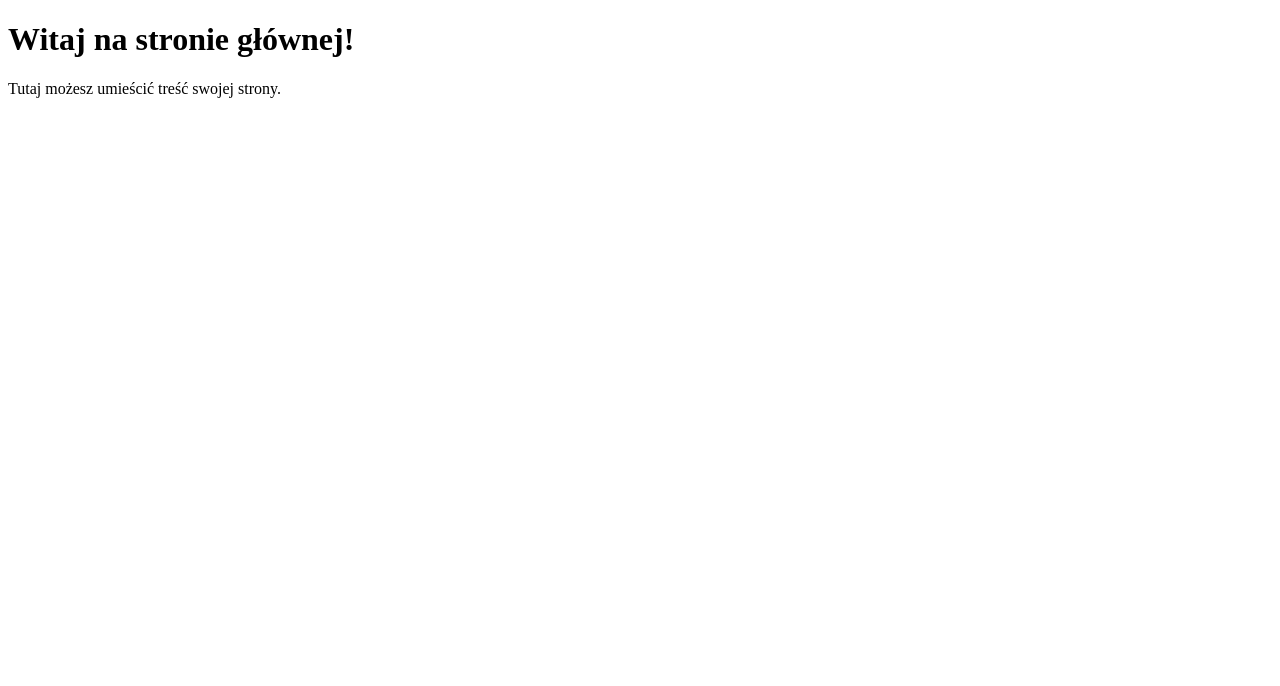
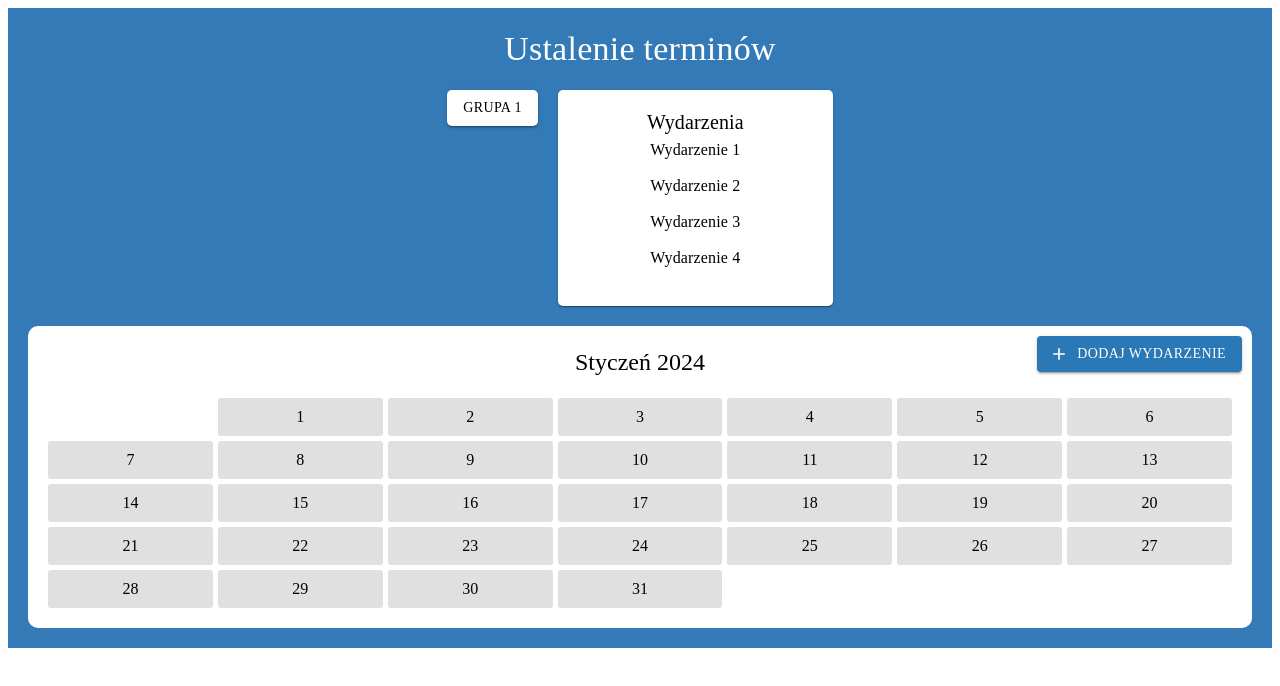
Before and after one commit to ProKroks/Czas_Wolny, a React (Create React App) app: page /home in a window 1280 px wide. Shown: the top 686 px of the page. Built offline with nearby package versions, Linux system fonts and the light colour scheme.

Commit message:
add calendar and event form functionality

```diff
--- a/package.json
+++ b/package.json
@@ -3,9 +3,10 @@
   "version": "0.1.0",
   "private": true,
   "dependencies": {
+    "@emotion/react": "^11.11.4",
     "@emotion/styled": "^11.11.5",
     "@mui/icons-material": "^5.15.15",
-    "@mui/material": "^5.15.15",
+    "@mui/material": "^5.15.19",
     "@testing-library/jest-dom": "^5.17.0",
     "@testing-library/react": "^13.4.0",
     "@testing-library/user-event": "^13.5.0",
--- a/src/App.jsx
+++ b/src/App.jsx
@@ -1,18 +1,19 @@
 import * as React from 'react';
-import {ThemeProvider} from '@mui/material/styles';
-import {BrowserRouter as Router, Routes, Route} from 'react-router-dom';
+import { ThemeProvider } from '@mui/material/styles';
+import { BrowserRouter as Router, Routes, Route } from 'react-router-dom';
 import LoginPage from './LoginPage';
 import Home from './Home';
-import {theme} from "./AppStyles"
+import EventForm from './EventForm'; // Добавьте импорт компонента формы события
+import { theme } from "./AppStyles";
 
 export default function App() {
-
     return (
         <ThemeProvider theme={theme}>
             <Router>
                 <Routes>
-                    <Route path="/" element={<LoginPage/>}/>
-                    <Route path="/home" element={<Home/>}/>
+                    <Route path="/" element={<LoginPage />} />
+                    <Route path="/home" element={<Home />} />
+                    <Route path="/add-event" element={<EventForm />} /> {/* Добавьте маршрут для формы события */}
                 </Routes>
             </Router>
         </ThemeProvider>
--- /dev/null
+++ b/src/EventForm.css
@@ -0,0 +1,10 @@
+/* src/components/EventForm.css */
+.event-form {
+    background-color: white;
+    padding: 40px;
+    border-radius: 15px;
+    box-shadow: 0 2px 10px rgba(0, 0, 0, 0.1);
+    max-width: 600px;
+    margin: 40px auto;
+    text-align: left;
+}
--- /dev/null
+++ b/src/EventForm.jsx
@@ -0,0 +1,31 @@
+// src/components/EventForm.jsx
+import React from 'react';
+import { useNavigate } from 'react-router-dom';
+import { Box, Button, TextField, Typography } from '@mui/material';
+import './EventForm.css';
+
+const EventForm = () => {
+    const navigate = useNavigate();
+
+    const handleBack = () => {
+        navigate('/home');
+    };
+
+    return (
+        <Box className="event-form">
+            <Typography variant="h4" component="h1" sx={{ marginBottom: '20px' }}>
+                Nowe wydarzenie
+            </Typography>
+            <TextField label="Nazwa" variant="outlined" fullWidth margin="normal" />
+            <TextField label="Grupa" variant="outlined" fullWidth margin="normal" />
+            <TextField label="Opis" variant="outlined" fullWidth margin="normal" />
+            <TextField label="Termin/sala" variant="outlined" fullWidth margin="normal" />
+            <Box sx={{ display: 'flex', justifyContent: 'space-between', marginTop: '20px' }}>
+                <Button variant="contained" onClick={handleBack}>Wróć</Button>
+                <Button variant="contained" color="primary">Dodaj</Button>
+            </Box>
+        </Box>
+    );
+};
+
+export default EventForm;
--- /dev/null
+++ b/src/Home.css
@@ -0,0 +1,87 @@
+/* src/Home.css */
+.home {
+    text-align: center;
+    background-color: #337ab7;
+    color: white;
+}
+
+.group-and-events {
+    display: flex;
+    justify-content: center;
+    margin-bottom: 20px;
+}
+
+.group-container {
+    position: relative;
+    margin-right: 20px;
+}
+
+.group {
+    background-color: white;
+    color: black;
+    padding: 10px;
+    border-radius: 5px;
+    cursor: pointer;
+}
+
+.group-list {
+    position: absolute;
+    top: 35px; /* Настройте это значение под вашу кнопку */
+    left: 0;
+    width: 100%;
+    background-color: white;
+    color: black;
+    border-radius: 5px;
+    overflow: hidden;
+    box-shadow: 0 2px 5px rgba(0,0,0,0.2);
+}
+
+
+.group-item {
+    padding: 10px;
+    cursor: pointer;
+}
+
+.group-item:hover {
+    background-color: #f0f0f0;
+}
+
+.events {
+    display: flex;
+    flex-direction: column;
+    background-color: white;
+    color: black;
+    padding: 10px;
+    border-radius: 5px;
+}
+
+.event {
+    margin: 5px 0;
+    padding: 5px;
+    background-color: #f0f0f0;
+    border-radius: 3px;
+}
+
+.calendar {
+    background-color: white;
+    color: black;
+    padding: 20px;
+    border-radius: 10px;
+}
+
+.calendar-grid {
+    display: grid;
+    grid-template-columns: repeat(7, 1fr);
+    gap: 5px;
+}
+
+.calendar-cell {
+    background-color: #e0e0e0;
+    padding: 10px;
+    border-radius: 3px;
+    text-align: center;
+}
+
+.calendar-cell.empty {
+    background-color: transparent;
+}
--- a/src/Home.jsx
+++ b/src/Home.jsx
@@ -1,11 +1,116 @@
-import React from 'react';
+import React, { useState } from 'react';
+import { Box, Button, Card, CardContent, Typography } from '@mui/material';
+import { useNavigate } from 'react-router-dom';
+import AddIcon from '@mui/icons-material/Add';
+import './Home.css';
+
+const groups = [
+    { id: 1, name: 'Grupa 1' },
+    { id: 2, name: 'Grupa 2' },
+    { id: 3, name: 'Grupa 3' },
+    { id: 4, name: 'Grupa 4' },
+    { id: 5, name: 'Grupa 5' },
+    { id: 6, name: 'Grupa 6' },
+];
 
 const Home = () => {
+    const [activeGroup, setActiveGroup] = useState(1);
+    const [isGroupsOpen, setIsGroupsOpen] = useState(false);
+    const navigate = useNavigate();
+
+    const handleGroupClick = (id) => {
+        if (id === activeGroup) {
+            setIsGroupsOpen(!isGroupsOpen);
+        } else {
+            setActiveGroup(id);
+            setIsGroupsOpen(false);
+        }
+    };
+
+    const generateCalendarCells = () => {
+        const daysInMonth = 31;
+        const firstDayOfWeek = 1;
+
+        let cells = [];
+        for (let i = 0; i < firstDayOfWeek; i++) {
+            cells.push(<div className="calendar-cell empty" key={`empty-${i}`}></div>);
+        }
+        for (let day = 1; day <= daysInMonth; day++) {
+            cells.push(<div className="calendar-cell" key={day}>{day}</div>);
+        }
+        return cells;
+    };
+
+    const handleAddEvent = () => {
+        navigate('/add-event');
+    };
+
     return (
-        <div>
-            <h1>Witaj na stronie głównej!</h1>
-            <p>Tutaj możesz umieścić treść swojej strony.</p>
-        </div>
+        <Box className="home" sx={{ padding: '20px' }}>
+            <Typography variant="h4" component="h1" sx={{ marginBottom: '20px', color: '#fff' }}>
+                Ustalenie terminów
+            </Typography>
+            <Box className="group-and-events" sx={{ display: 'flex', justifyContent: 'center', marginBottom: '20px' }}>
+                <Box className="group-container" sx={{ position: 'relative', marginRight: '20px' }}>
+                    <Button
+                        variant="contained"
+                        onClick={() => handleGroupClick(activeGroup)}
+                        sx={{ backgroundColor: '#fff', color: '#000', borderRadius: '5px' }}
+                    >
+                        {groups.find(group => group.id === activeGroup).name}
+                    </Button>
+                    {isGroupsOpen && (
+                        <Box className="group-list">
+                            {groups.filter(group => group.id !== activeGroup).map(group => (
+                                <Button
+                                    key={group.id}
+                                    onClick={() => handleGroupClick(group.id)}
+                                    sx={{ display: 'block', width: '100%', padding: '10px', textAlign: 'left', color: '#000' }}
+                                >
+                                    {group.name}
+                                </Button>
+                            ))}
+                        </Box>
+                    )}
+                </Box>
+                <Card sx={{ minWidth: 275, borderRadius: '5px' }}>
+                    <CardContent>
+                        <Typography variant="h6" component="div">
+                            Wydarzenia
+                        </Typography>
+                        <Typography sx={{ mb: 1.5 }}>
+                            Wydarzenie 1
+                        </Typography>
+                        <Typography sx={{ mb: 1.5 }}>
+                            Wydarzenie 2
+                        </Typography>
+                        <Typography sx={{ mb: 1.5 }}>
+                            Wydarzenie 3
+                        </Typography>
+                        <Typography sx={{ mb: 1.5 }}>
+                            Wydarzenie 4
+                        </Typography>
+                    </CardContent>
+                </Card>
+            </Box>
+            <Box className="calendar" sx={{ position: 'relative', backgroundColor: '#fff', color: '#000', padding: '20px', borderRadius: '10px' }}>
+                <Typography variant="h5" component="div" sx={{ marginBottom: '20px' }}>
+                    Styczeń 2024
+                </Typography>
+                <Box className="calendar-grid" sx={{ display: 'grid', gridTemplateColumns: 'repeat(7, 1fr)', gap: '5px' }}>
+                    {generateCalendarCells()}
+                </Box>
+                <Button
+                    variant="contained"
+                    color="primary"
+                    startIcon={<AddIcon />}
+                    onClick={handleAddEvent}
+                    sx={{ position: 'absolute', top: '10px', right: '10px' }}
+                >
+                    dodaj wydarzenie
+                </Button>
+            </Box>
+        </Box>
     );
 };
 
```
Also changed, not shown: 1 other file (tests, documents, lock files or other folders).
